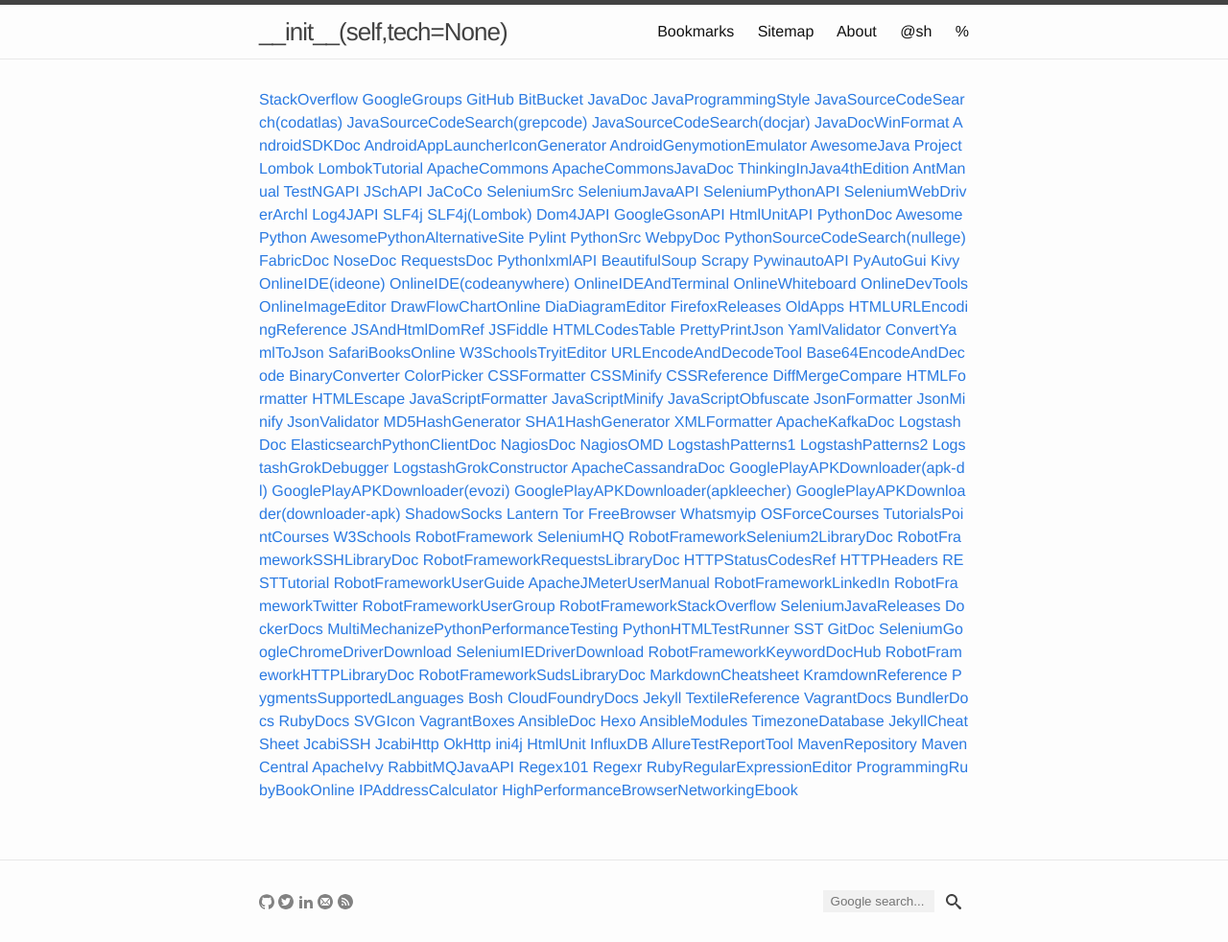
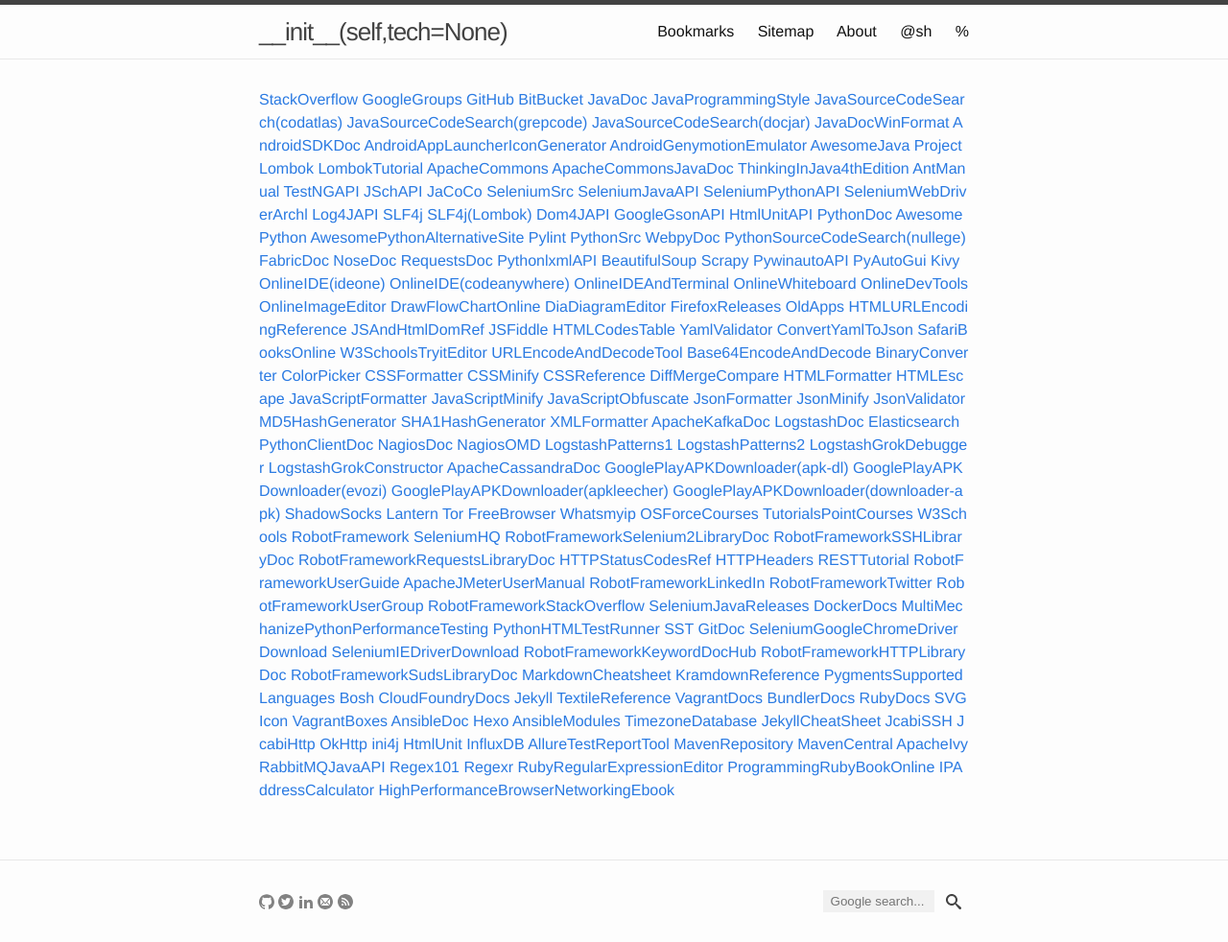
Before and after one commit to yuan-jiang/yuan-jiang.github.io, a Jekyll site: the page built from bookmarks.md, in a window 1280 px wide. Shown: the whole page at 96% size. Built offline with Jekyll 4.4.1, drawn with Linux system fonts in a browser that asks for light colours.

Commit message:
Update bookmarks.yml

```diff
--- a/_data/bookmarks.yml
+++ b/_data/bookmarks.yml
@@ -124,8 +124,6 @@
   link: https://jsfiddle.net/
 - description: HTMLCodesTable
   link: http://www.ascii.cl/htmlcodes.htm
-- description: PrettyPrintJson
-  link: http://json.phpddt.com/
 - description: YamlValidator
   link: http://www.yamllint.com/
 - description: ConvertYamlToJson
```
